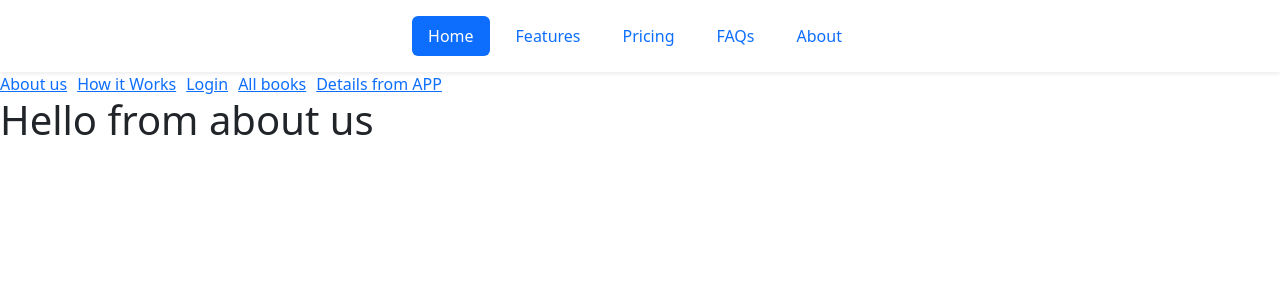
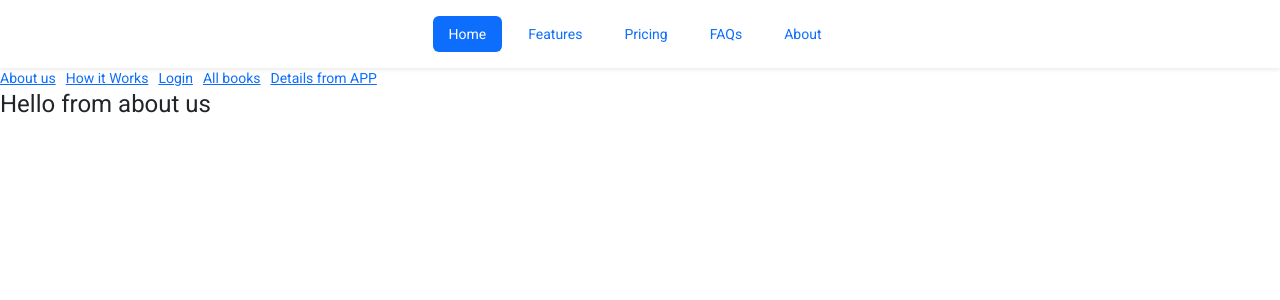
Before and after one commit to krunalp-pulse/book-store-angular, an Angular app in the folder bookStoreApp/: page /about-us in a window 1280 px wide. Shown: the top 300 px of the page. Built offline with nearby package versions, Linux system fonts and the light colour scheme.

Commit message:
How to install angular material in angular application

```diff
--- a/bookStoreApp/angular.json
+++ b/bookStoreApp/angular.json
@@ -31,6 +31,7 @@
               "src/assets"
             ],
             "styles": [
+              "./node_modules/@angular/material/prebuilt-themes/indigo-pink.css",
               "src/styles.scss",
               "node_modules/bootstrap/dist/css/bootstrap.css"
             ],
@@ -100,6 +101,7 @@
               "src/assets"
             ],
             "styles": [
+              "./node_modules/@angular/material/prebuilt-themes/indigo-pink.css",
               "src/styles.scss"
             ],
             "scripts": []
--- a/bookStoreApp/package.json
+++ b/bookStoreApp/package.json
@@ -11,10 +11,12 @@
   "private": true,
   "dependencies": {
     "@angular/animations": "~12.2.0",
+    "@angular/cdk": "^12.2.13",
     "@angular/common": "~12.2.0",
     "@angular/compiler": "~12.2.0",
     "@angular/core": "~12.2.0",
     "@angular/forms": "~12.2.0",
+    "@angular/material": "^12.2.13",
     "@angular/platform-browser": "~12.2.0",
     "@angular/platform-browser-dynamic": "~12.2.0",
     "@angular/router": "~12.2.0",
--- a/bookStoreApp/src/app/app.module.ts
+++ b/bookStoreApp/src/app/app.module.ts
@@ -9,6 +9,7 @@
 // import { UserModule } from './user/user.module';
 // import { PublicModule } from './public/public.module';
 import { SharedModule } from './shared/shared.module';
+import { BrowserAnimationsModule } from '@angular/platform-browser/animations';
 
 
 @NgModule({
@@ -23,7 +24,8 @@
     // UserModule,
     // PublicModule,
     SharedModule,
-    AppRoutingModule
+    AppRoutingModule,
+    BrowserAnimationsModule
   ],
   providers: [],
   bootstrap: [AppComponent]
--- a/bookStoreApp/src/index.html
+++ b/bookStoreApp/src/index.html
@@ -7,8 +7,11 @@
   <meta name="viewport" content="width=device-width, initial-scale=1">
   <link rel="icon" type="image/x-icon" href="favicon.ico">
   <!-- <link href="https://cdn.jsdelivr.net/npm/bootstrap@5.3.5/dist/css/bootstrap.min.css" rel="stylesheet"> -->
+  <link rel="preconnect" href="https://fonts.gstatic.com">
+  <link href="https://fonts.googleapis.com/css2?family=Roboto:wght@300;400;500&display=swap" rel="stylesheet">
+  <link href="https://fonts.googleapis.com/icon?family=Material+Icons" rel="stylesheet">
 </head>
-<body>
+<body class="mat-typography">
   <app-root></app-root>
 </body>
 </html>
--- a/bookStoreApp/src/styles.scss
+++ b/bookStoreApp/src/styles.scss
@@ -1,2 +1,4 @@
 /* You can add global styles to this file, and also import other style files */
 // @import url('../node_modules/bootstrap/dist/css/bootstrap.css');
+html, body { height: 100%; }
+body { margin: 0; font-family: Roboto, "Helvetica Neue", sans-serif; }
```
Also changed, not shown: 1 other file (tests, documents, lock files or other folders).
